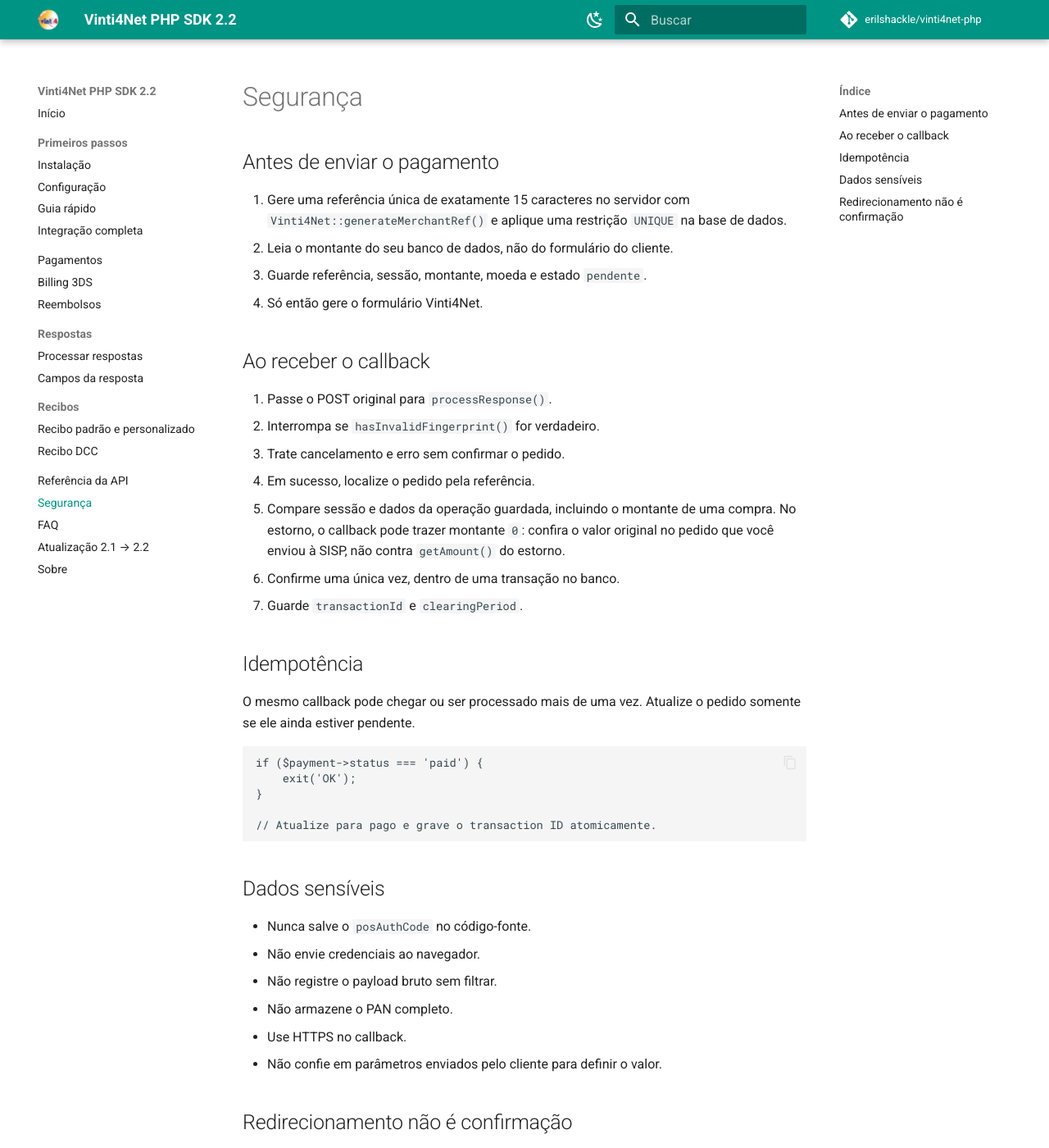
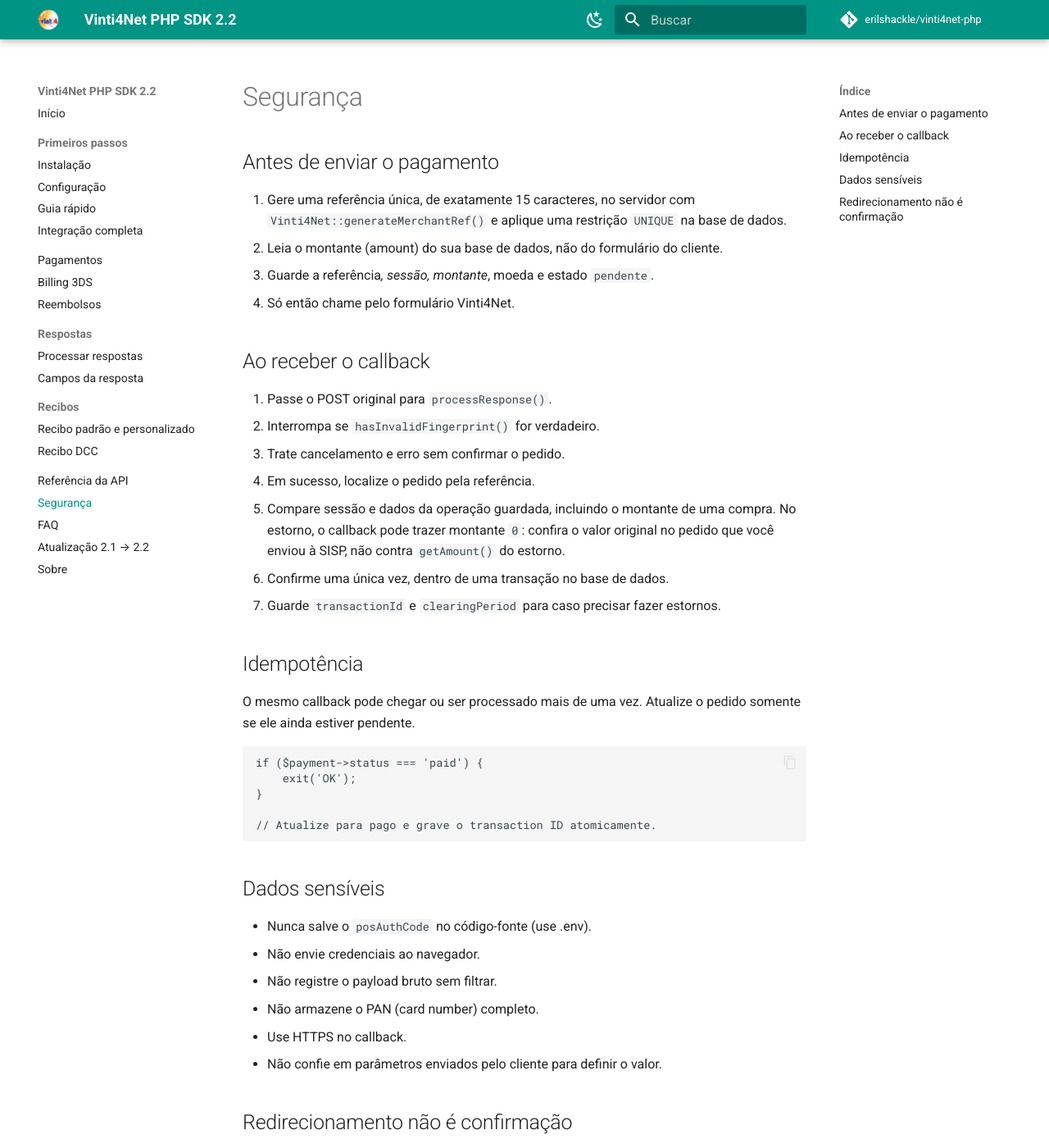
Before and after one commit to erilshackle/vinti4net-php, an MkDocs documentation site: the page built from docs/security.md, in a window 1280 px wide and 1400 px high. Shown: the whole window at 82% size. Built offline with MkDocs 1.6.1 and Material for MkDocs 9.7.7, drawn with Linux system fonts in a browser that asks for light colours; comment, search, counter and statistics services are not loaded.

Commit message:
Revise security guidelines for payment processing
Updated security guidelines for payment processing, including clearer instructions and emphasis on data handling.

```diff
--- a/docs/security.md
+++ b/docs/security.md
@@ -1,10 +1,11 @@
 # Segurança
 
 ## Antes de enviar o pagamento
-1. Gere uma referência única de exatamente 15 caracteres no servidor com `Vinti4Net::generateMerchantRef()` e aplique uma restrição `UNIQUE` na base de dados.
-2. Leia o montante do seu banco de dados, não do formulário do cliente.
-3. Guarde referência, sessão, montante, moeda e estado `pendente`.
-4. Só então gere o formulário Vinti4Net.
+
+1. Gere uma referência única, de exatamente 15 caracteres, no servidor com `Vinti4Net::generateMerchantRef()` e aplique uma restrição `UNIQUE` na base de dados.
+2. Leia o montante (amount) do sua base de dados, não do formulário do cliente.
+3. Guarde a referência*, sessão, montante*, moeda e estado `pendente`.
+4. Só então chame pelo formulário Vinti4Net.
 
 ## Ao receber o callback
 
@@ -13,8 +14,8 @@
 3. Trate cancelamento e erro sem confirmar o pedido.
 4. Em sucesso, localize o pedido pela referência.
 5. Compare sessão e dados da operação guardada, incluindo o montante de uma compra. No estorno, o callback pode trazer montante `0`: confira o valor original no pedido que você enviou à SISP, não contra `getAmount()` do estorno.
-6. Confirme uma única vez, dentro de uma transação no banco.
-7. Guarde `transactionId` e `clearingPeriod`.
+6. Confirme uma única vez, dentro de uma transação no base de dados.
+7. Guarde `transactionId` e `clearingPeriod` para caso precisar fazer estornos.
 
 ## Idempotência
 
@@ -30,10 +31,10 @@ if ($payment->status === 'paid') {
 
 ## Dados sensíveis
 
-- Nunca salve o `posAuthCode` no código-fonte.
+- Nunca salve o `posAuthCode` no código-fonte (use .env).
 - Não envie credenciais ao navegador.
 - Não registre o payload bruto sem filtrar.
-- Não armazene o PAN completo.
+- Não armazene o PAN (card number) completo.
 - Use HTTPS no callback.
 - Não confie em parâmetros enviados pelo cliente para definir o valor.
 
```
